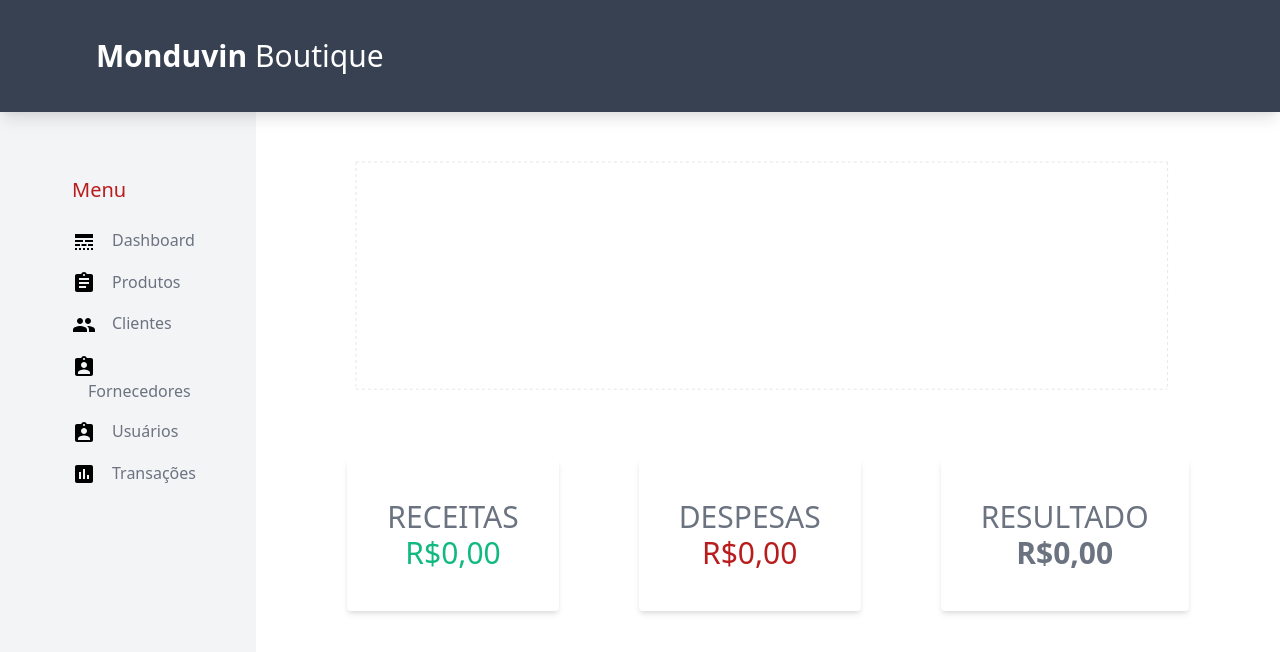
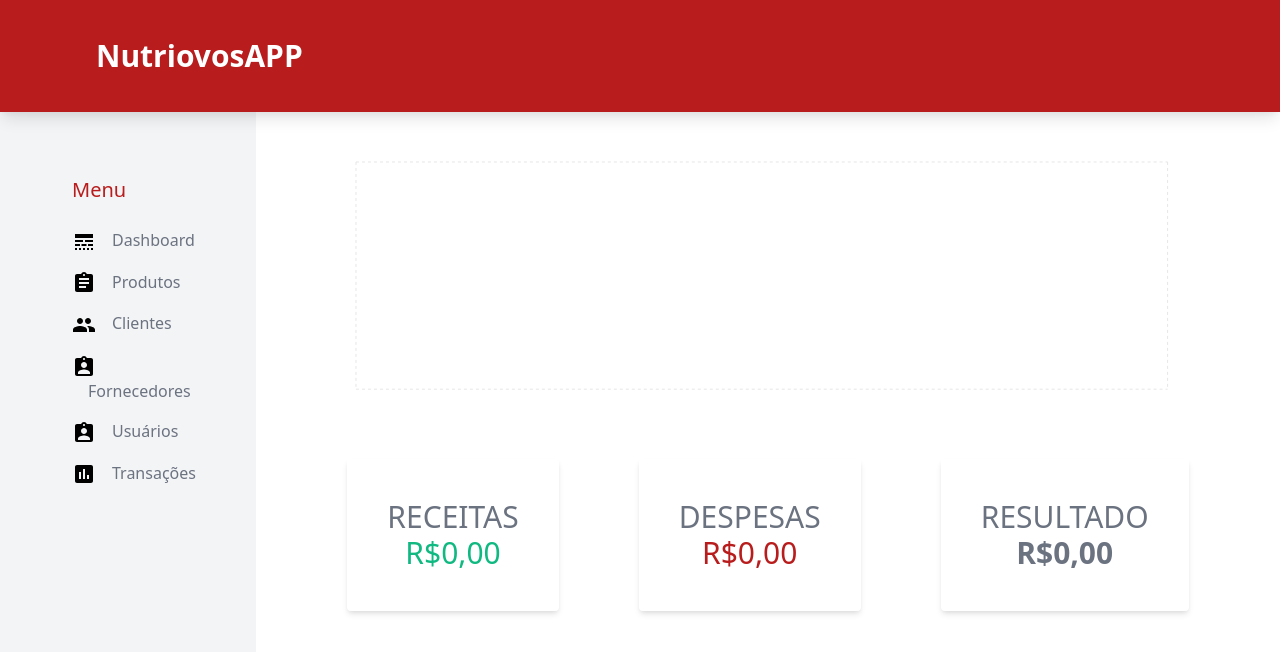
Before and after one commit to zeandrecarrieres/nutriovosapp, a React (Create React App) app: page / in a window 1280 px wide. Shown: the top 652 px of the page. Built offline with nearby package versions, Linux system fonts and the light colour scheme; no server answers.

Commit message:
name changed

```diff
--- a/src/components/Header.jsx
+++ b/src/components/Header.jsx
@@ -6,11 +6,12 @@ function Header() {
 
 
   return (
-    <div className="flex justify-between items-center h-14 p-14 bg-gray-700 text-white shadow-lg sticky top-0 z-10">
+    <div className="flex justify-between items-center h-14 p-14 bg-red-700 text-white shadow-lg sticky top-0 z-10">
       <div className="text-red text-3xl px-10 ">
         {" "}
-        <span className="font-bold ">Monduvin </span>Boutique
+        <span className="font-bold ">NutriovosAPP </span>
       </div>
+
       <div>
       <button
         className="flex flex-col h-12 w-12 border-2 border-black rounded justify-center items-center group sm:hidden"
```
